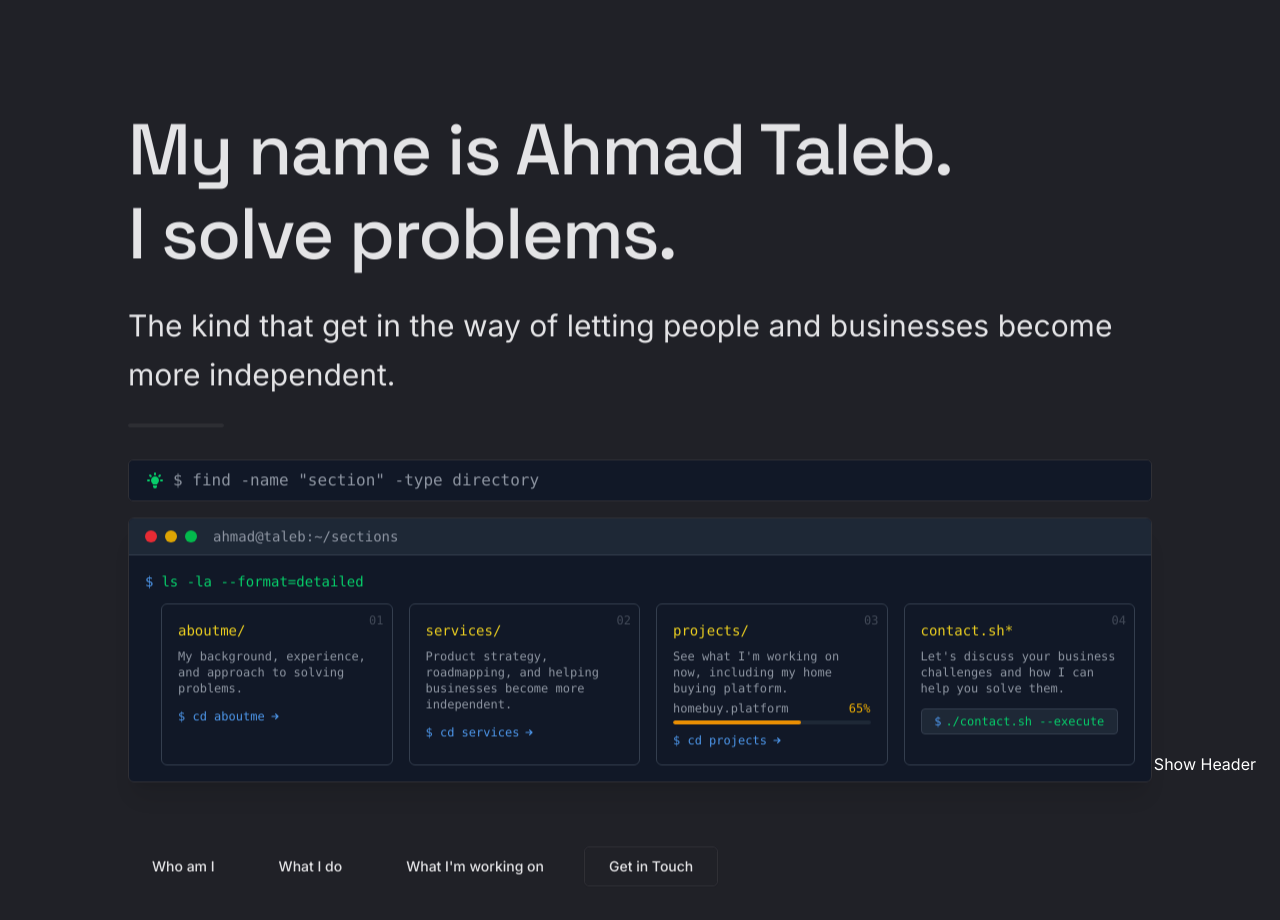
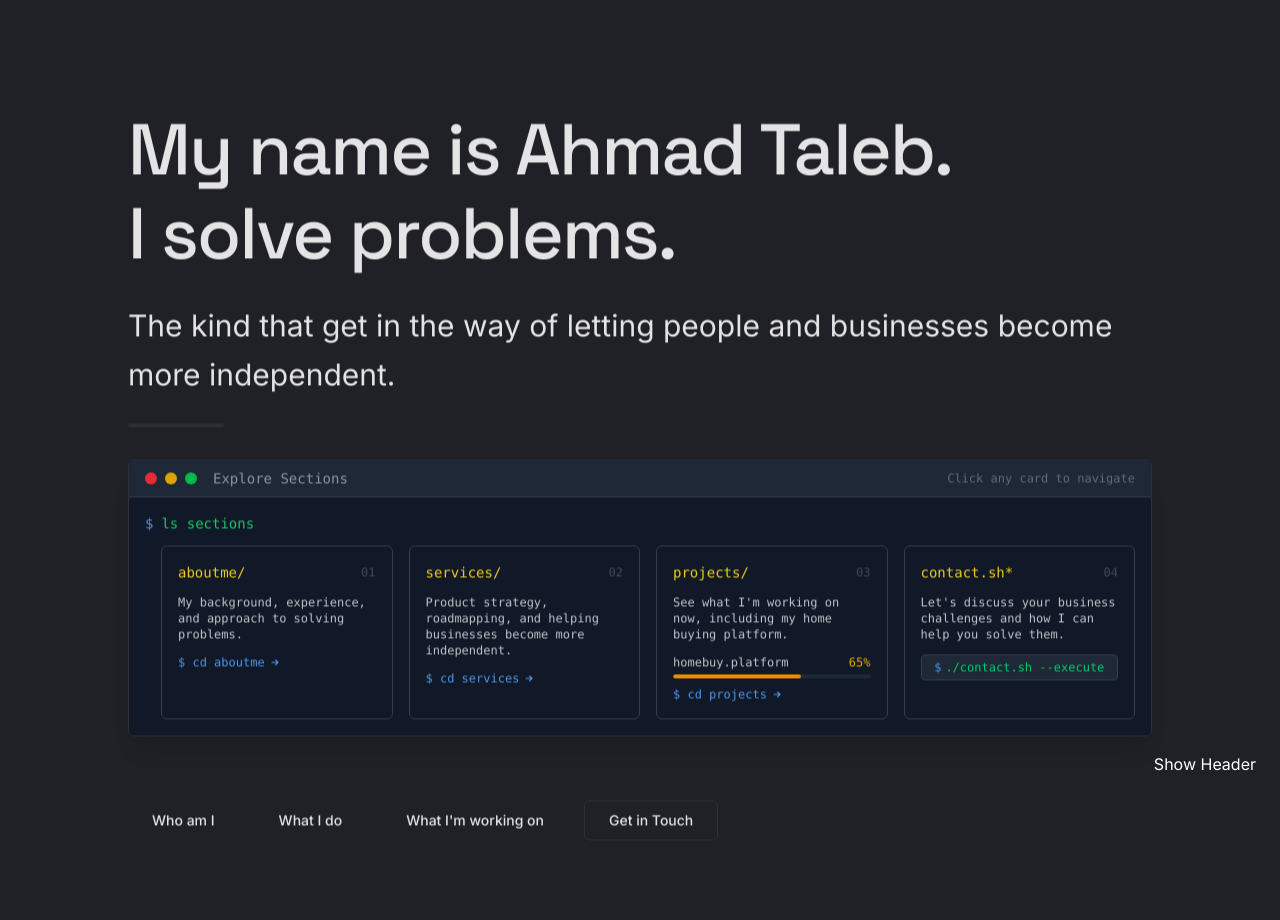
Before and after one commit to ataleb52/ahmadtaleb, a React (Vite) app: page / in a window 1280 px wide. Shown: the top 920 px of the page. Built offline with nearby package versions, Linux system fonts and the light colour scheme.

Commit message:
refactor(HeroSection): Simplify terminal-style navigation and enhance section item layout

```diff
--- a/src/components/HeroSection.tsx
+++ b/src/components/HeroSection.tsx
@@ -162,43 +162,39 @@ export function HeroSection({ headerVisible = false }) {
 
                 {/* Product Management Board - Command Line Style */}
                 <div className="w-full mb-12 md:mb-16">
-                  {/* Navigation hint banner - terminal style */}
-                  <div className="bg-gray-900 border border-blueprint/20 text-gray-400 mb-4 py-2 px-4 rounded-md flex items-center">
-                  <svg xmlns="http://www.w3.org/2000/svg" className="h-5 w-5 mr-2 text-green-400" viewBox="0 0 20 20" fill="currentColor">
-                    <path d="M11 3a1 1 0 10-2 0v1a1 1 0 102 0V3zM15.657 5.757a1 1 0 00-1.414-1.414l-.707.707a1 1 0 001.414 1.414l.707-.707zM18 10a1 1 0 01-1 1h-1a1 1 0 110-2h1a1 1 0 011 1zM5.05 6.464A1 1 0 106.464 5.05l-.707-.707a1 1 0 00-1.414 1.414l.707.707zM5 10a1 1 0 01-1 1H3a1 1 0 110-2h1a1 1 0 011 1zM8 16v-1h4v1a2 2 0 11-4 0zM12 14c.015-.34.208-.646.477-.859a4 4 0 10-4.954 0c.27.213.462.519.476.859h4.002z" />
-                  </svg>
-                  <span className="font-mono">$ find -name "section" -type directory</span>
-                  </div>
 
                   {/* Terminal-style navigation grid */}
                   <div className="bg-gray-900 rounded-lg shadow-xl overflow-hidden border border-blueprint/20">
                     {/* Terminal header */}
-                  <div className="bg-gray-800 px-4 py-2 flex items-center border-b border-gray-700">
+                    <div className="bg-gray-800 px-4 py-2 flex items-center justify-between border-b border-gray-700">
+                      <div className="flex items-center">
                         <div className="flex space-x-2 mr-4">
                           <div className="w-3 h-3 rounded-full bg-red-500"></div>
                           <div className="w-3 h-3 rounded-full bg-yellow-500"></div>
                           <div className="w-3 h-3 rounded-full bg-green-500"></div>
                         </div>
-                    <div className="text-gray-400 text-sm font-mono">ahmad@taleb:~/sections</div>
+                        <div className="text-gray-400 text-sm font-mono">Explore Sections</div>
+                      </div>
+                      <div className="text-xs text-gray-500 font-mono">Click any card to navigate</div>
                     </div>
 
                     {/* Terminal content */}
                     <div className="p-4 font-mono text-sm">
                       <div className="flex items-start mb-3">
                         <span className="text-blue-400 mr-2">$</span>
-                    <span className="text-green-400">ls -la --format=detailed</span>
+                        <span className="text-green-400">ls sections</span>
                       </div>
 
-                    {/* Grid of terminal-style section items */}
+                      {/* Grid of simplified terminal-style section items */}
                       <div className="grid grid-cols-1 sm:grid-cols-2 lg:grid-cols-4 gap-4 pl-4">
                         {/* About Me */}
-                    <a href="#about" className="group relative bg-gray-900/50 rounded-lg p-4 border border-gray-700 hover:border-gray-600 hover:bg-gray-800/50 transition-all cursor-pointer overflow-hidden">
-                      <div className="flex items-center">
+                        <a href="#about" className="group relative bg-gray-900/50 rounded-lg p-4 border border-gray-700 hover:border-blueprint/30 hover:bg-gray-800/50 transition-all cursor-pointer overflow-hidden">
+                          <div className="flex items-center justify-between mb-3">
                             <span className="text-yellow-300 font-medium">aboutme/</span>
-                      <span className="absolute top-2 right-2 text-gray-500 text-xs opacity-60">01</span>
+                            <span className="text-gray-500 text-xs opacity-60">01</span>
                           </div>
-                      <p className="text-gray-400 text-xs mt-2 text-left">My background, experience, and approach to solving problems.</p>
-                      <div className="mt-3 text-blue-400 text-xs flex items-center text-left">
+                          <p className="text-gray-300 text-xs mb-3 text-left">My background, experience, and approach to solving problems.</p>
+                          <div className="mt-auto text-blue-400 text-xs flex items-center text-left">
                             <span>$ cd aboutme</span>
                             <svg xmlns="http://www.w3.org/2000/svg" className="h-3 w-3 ml-1 transform group-hover:translate-x-1 transition-transform" viewBox="0 0 20 20" fill="currentColor">
                               <path fillRule="evenodd" d="M10.293 5.293a1 1 0 011.414 0l4 4a1 1 0 010 1.414l-4 4a1 1 0 01-1.414-1.414L12.586 11H5a1 1 0 110-2h7.586l-2.293-2.293a1 1 0 010-1.414z" clipRule="evenodd" />
@@ -207,13 +203,13 @@ export function HeroSection({ headerVisible = false }) {
                         </a>
 
                         {/* What I Do */}
-                    <a href="#services" className="group relative bg-gray-900/50 rounded-lg p-4 border border-gray-700 hover:border-gray-600 hover:bg-gray-800/50 transition-all cursor-pointer overflow-hidden">
-                      <div className="flex items-center">
+                        <a href="#services" className="group relative bg-gray-900/50 rounded-lg p-4 border border-gray-700 hover:border-blueprint/30 hover:bg-gray-800/50 transition-all cursor-pointer overflow-hidden">
+                          <div className="flex items-center justify-between mb-3">
                             <span className="text-yellow-300 font-medium">services/</span>
-                      <span className="absolute top-2 right-2 text-gray-500 text-xs opacity-60">02</span>
+                            <span className="text-gray-500 text-xs opacity-60">02</span>
                           </div>
-                      <p className="text-gray-400 text-xs mt-2 text-left">Product strategy, roadmapping, and helping businesses become more independent.</p>
-                      <div className="mt-3 text-blue-400 text-xs flex items-center text-left">
+                          <p className="text-gray-300 text-xs mb-3 text-left">Product strategy, roadmapping, and helping businesses become more independent.</p>
+                          <div className="mt-auto text-blue-400 text-xs flex items-center text-left">
                             <span>$ cd services</span>
                             <svg xmlns="http://www.w3.org/2000/svg" className="h-3 w-3 ml-1 transform group-hover:translate-x-1 transition-transform" viewBox="0 0 20 20" fill="currentColor">
                               <path fillRule="evenodd" d="M10.293 5.293a1 1 0 011.414 0l4 4a1 1 0 010 1.414l-4 4a1 1 0 01-1.414-1.414L12.586 11H5a1 1 0 110-2h7.586l-2.293-2.293a1 1 0 010-1.414z" clipRule="evenodd" />
@@ -222,14 +218,14 @@ export function HeroSection({ headerVisible = false }) {
                         </a>
 
                         {/* Current Projects */}
-                    <a href="#projects" className="group relative bg-gray-900/50 rounded-lg p-4 border border-gray-700 hover:border-gray-600 hover:bg-gray-800/50 transition-all cursor-pointer overflow-hidden">
-                      <div className="flex items-center">
+                        <a href="#projects" className="group relative bg-gray-900/50 rounded-lg p-4 border border-gray-700 hover:border-blueprint/30 hover:bg-gray-800/50 transition-all cursor-pointer overflow-hidden">
+                          <div className="flex items-center justify-between mb-3">
                             <span className="text-yellow-300 font-medium">projects/</span>
-                      <span className="absolute top-2 right-2 text-gray-500 text-xs opacity-60">03</span>
+                            <span className="text-gray-500 text-xs opacity-60">03</span>
                           </div>
-                      <p className="text-gray-400 text-xs mt-2 text-left">See what I'm working on now, including my home buying platform.</p>
+                          <p className="text-gray-300 text-xs mb-3 text-left">See what I'm working on now, including my home buying platform.</p>
 
-                      <div className="mt-1 text-gray-400 text-xs text-left">
+                          <div className="mt-1 text-gray-300 text-xs mb-2 text-left">
                             <div className="flex items-center justify-between">
                               <span>homebuy.platform</span>
                               <span className="text-amber-400">65%</span>
@@ -239,7 +235,7 @@ export function HeroSection({ headerVisible = false }) {
                             </div>
                           </div>
 
-                      <div className="mt-2 text-blue-400 text-xs flex items-center text-left">
+                          <div className="mt-auto text-blue-400 text-xs flex items-center text-left">
                             <span>$ cd projects</span>
                             <svg xmlns="http://www.w3.org/2000/svg" className="h-3 w-3 ml-1 transform group-hover:translate-x-1 transition-transform" viewBox="0 0 20 20" fill="currentColor">
                               <path fillRule="evenodd" d="M10.293 5.293a1 1 0 011.414 0l4 4a1 1 0 010 1.414l-4 4a1 1 0 01-1.414-1.414L12.586 11H5a1 1 0 110-2h7.586l-2.293-2.293a1 1 0 010-1.414z" clipRule="evenodd" />
@@ -249,14 +245,14 @@ export function HeroSection({ headerVisible = false }) {
 
                         {/* Contact - special emphasis */}
                         <a href="#contact" className="group relative bg-gray-900/50 rounded-lg p-4 border border-gray-700 hover:border-green-800/40 hover:bg-gray-800/50 transition-all cursor-pointer overflow-hidden">
-                      <div className="flex items-center">
+                          <div className="flex items-center justify-between mb-3">
                             <span className="text-yellow-300 font-medium">contact.sh*</span>
-                      <span className="absolute top-2 right-2 text-gray-500 text-xs opacity-60">04</span>
+                            <span className="text-gray-500 text-xs opacity-60">04</span>
                           </div>
-                      <p className="text-gray-400 text-xs mt-2 text-left">Let's discuss your business challenges and how I can help you solve them.</p>
+                          <p className="text-gray-300 text-xs mb-3 text-left">Let's discuss your business challenges and how I can help you solve them.</p>
 
-                      <div className="mt-3">
-                      <button className="w-full bg-gray-800 hover:bg-gray-700 text-green-400 py-1 px-2 rounded-sm text-xs font-mono border border-gray-700 flex items-center justify-center text-left">
+                          <div className="mt-auto w-full">
+                            <button className="w-full bg-gray-800 hover:bg-gray-700 text-green-400 py-1 px-2 rounded-sm text-xs font-mono border border-gray-700 flex items-center justify-center">
                               <span className="text-blue-400 mr-1">$</span>
                               ./contact.sh --execute
                             </button>
```
Lines whose indentation alone changed are shown as unchanged.
